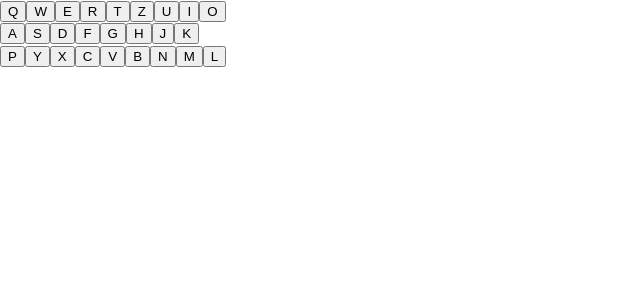
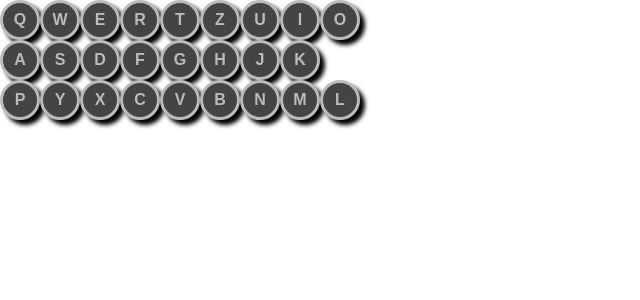
Before and after one commit to kevcomedia/enigma-react, a React (Create React App) app: page / in a window 1280 px wide. Shown: the top 300 px of the page, without its empty margins (0-640 px from the left). Built offline with nearby package versions, Linux system fonts and the light colour scheme.

Commit message:
Write initial Key styles

```diff
--- /dev/null
+++ b/src/Key.css
@@ -0,0 +1,25 @@
+.Key {
+  --darkcolor: #444;
+  --lightcolor: #bbb;
+  --shadow-offset: .5rem;
+  --size: 4rem;
+
+  background-color: var(--darkcolor);
+  border-radius: 50%;
+  border: .3rem solid var(--lightcolor);
+  box-shadow: var(--shadow-offset) var(--shadow-offset) .4rem #000;
+  color: var(--lightcolor);
+  cursor: pointer;
+  display: inline-block;
+  font: 700 1.6rem/1.4 sans-serif;
+  height: var(--size);
+  width: var(--size);
+}
+
+.Key:active {
+  --darkcolor: #222;
+  --lightcolor: #999;
+
+  box-shadow: none;
+  transform: translateY(var(--shadow-offset));
+}
--- a/src/Key.js
+++ b/src/Key.js
@@ -1,4 +1,5 @@
 import React, { Component } from 'react';
+import './Key.css';
 
 class Key extends Component {
   render() {
```
